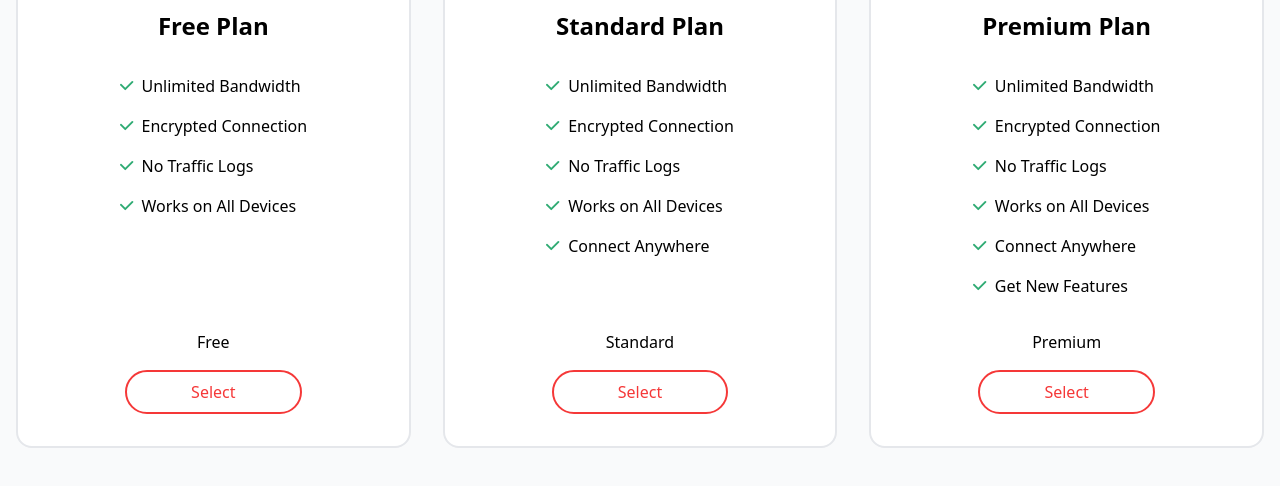
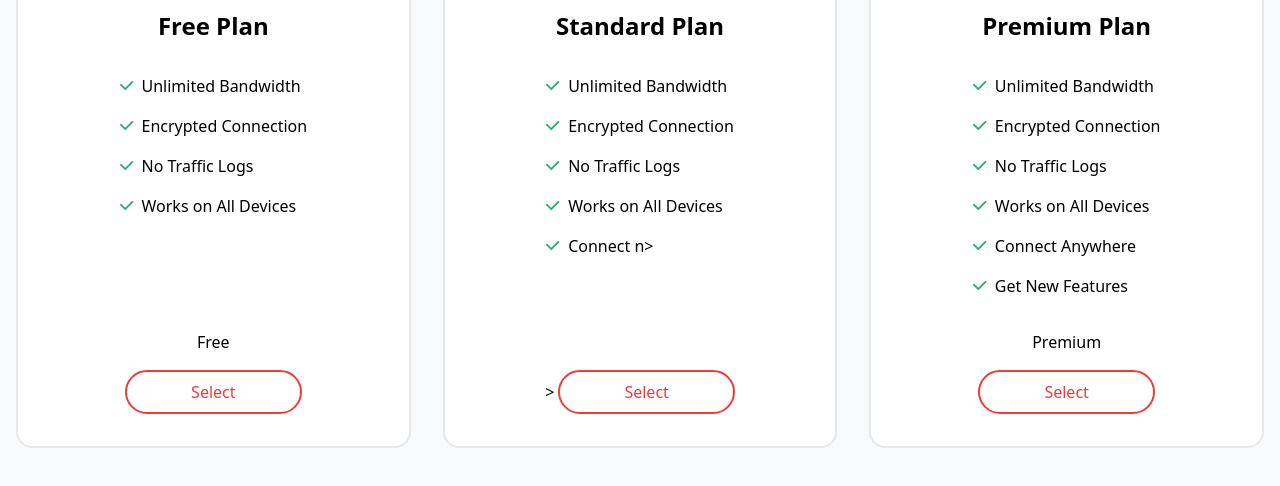
Before and after one commit to AnaghaInowei/Lasus-Vpn-Project, a website: page index.html in a window 1280 px wide. Shown: the part 1734-2220 px from the top of the page. Drawn offline with Linux system fonts and the light colour scheme.

Commit message:
fix: correct text and markup in pricing section

```diff
--- a/index.html
+++ b/index.html
@@ -258,13 +258,12 @@
                     </li>
                     <li class="flex items-center gap-2">
                         <img src="./src/images/marker.png" alt="marker">
-                        <span>Connect Anywhere</span>
+                        <span>Connect n>
                     </li>
                  </ul>
 
                  <!-- price button -->
-                  <div class="text-center space-y-4">
-                    <h4>Standard</h4>
+                  <div class="text-center space-y-4">>
                     <button class="border-2 border-primary text-primary px-16 py-2 rounded-full  hover:bg-red-600 hover:text-white  duration-300">Select</button>
                   </div>
              </div>
```
